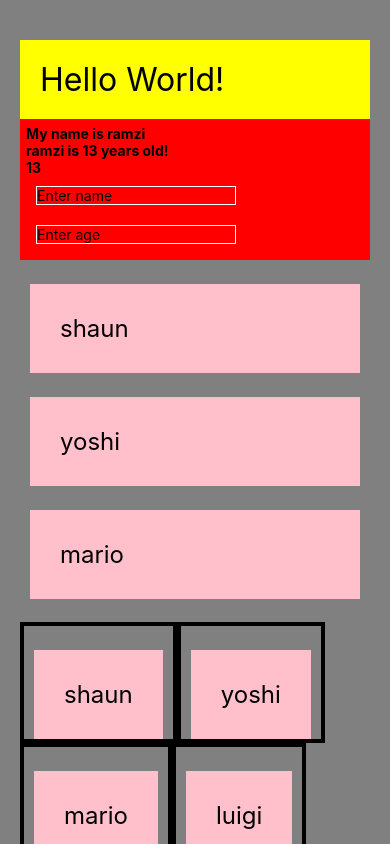
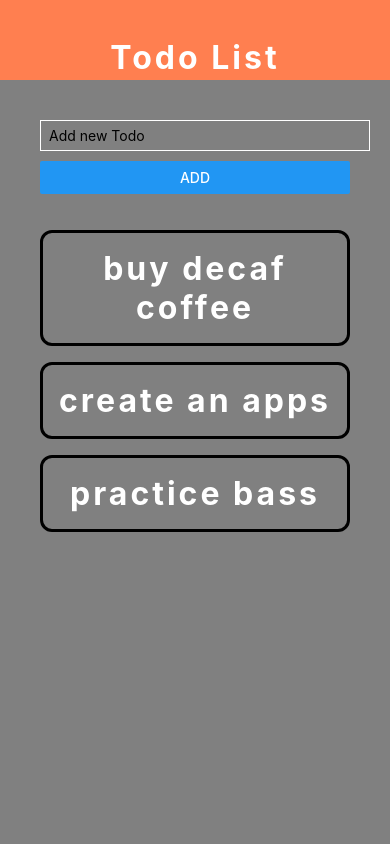
Before and after one commit to ramziosta/react-native-demo-app, a React Native app: screen / in a window 390 px wide. Built offline with nearby package versions, Linux system fonts and the light colour scheme.

Commit message:
todo app n alert

```diff
--- a/App.js
+++ b/App.js
@@ -1,4 +1,7 @@
 import React, { useState } from "react";
+import Header from "./components/Header";
+import TodoItem from './components/TodoItem';
+import Form from './components/Form'
 import {
   StyleSheet,
   Text,
@@ -7,88 +10,48 @@ import {
   TextInput,
   FlatList,
   ScrollView,
-  TouchableOpacity,
+  TouchableOpacity, Alert
 } from "react-native";
 
 export default function App() {
-  const [people, setPeople] = useState([
-    { name: "shaun", id: "1" },
-    { name: "yoshi", id: "2" },
-    { name: "mario", id: "3" },
-    { name: "luigi", id: "4" },
-    { name: "peach", id: "5" },
-    { name: "toad", id: "6" },
-    { name: "bowser", id: "7" },
+  const [todos, setTodos] = useState([
+    { text: "buy decaf coffee", key: "1" },
+    { text: "create an apps", key: "2" },
+    { text: "practice bass", key: "3" },
   ]);
-  const [name, setName] = useState("ramzi");
-  const [age, setAge] = useState(13);
+const [key, setKey] = useState(4)
+  const pressHandler =(key) => {
+    setTodos((prevTodos) => {
+    return prevTodos.filter(todo => todo.key !=key);
+    });
+  }
 
-  // const clickHandler = () => {
-  //   if (name === "ramzi") {
-  //     setName("Mojo Jojo");
-  //   } else {
-  //     setName("ramzi");
-  //   }
-  // };
+  const handleAdd =(text) => {
+    setKey(key+1);
+    if(text.length > 3){
+      setTodos((prevTodos) => {
+        return [...prevTodos, {text: text, key: key}];
+        });
+    }else{
+    //   Alert.alert("must be over 3 char longs","Please enter more info",[{ text: "ok!", onPress: () => console.log('alert closed')}
+    // ]);
+    alert("must be over 3 char longs");
+    }
 
-  const pressHandler = (id) => {
-    console.log(id);
-    //> takes the list, and rturn a new array without returning the item that is pressed according to its id
-    setPeople((prevPeople) => {
-      return prevPeople.filter(person => person.id  != id);
-    });
-  };
+  }
 
   return (
     <View style={styles.container}>
-      <View style={styles.header}>
-        <Text style={styles.headerText}>Hello World!</Text>
+      <Header />
+      <View style={styles.content}>
+        <Form handleAdd={handleAdd} />
+        <View style={styles.list}>
+          <FlatList
+            data={todos}
+            renderItem={({ item }) => <TodoItem item={item} pressHandler={pressHandler} />}
+          />
+        </View>
       </View>
-      <View style={styles.body}>
-        <Text style={styles.bodyText}>My name is {name}</Text>
-        <Text style={styles.bodyText}>
-          {name} is {age} years old!
-        </Text>
-        <Text style={styles.bodyText}>{age}</Text>
-        {/* <View style={styles.buttonContainer}>
-          <Button title="update" onPress={clickHandler} />
-        </View> */}
-        <TextInput
-          style={styles.textInput}
-          placeholder="Enter name"
-          onChangeText={(newName) => setName(newName)}
-        />
-        <TextInput
-          keyboardType="numeric"
-          style={styles.textInput}
-          placeholder="Enter age"
-          onChangeText={(newAge) => setAge(newAge)}
-        />
-      </View>
-      <ScrollView>
-        {people.map((item) => {
-          return (
-            <View key={item.id}>
-              <Text style={styles.item}>{item.name}</Text>
-            </View>
-          );
-        })}
-      </ScrollView>
-
-      <FlatList
-        numColumns={2}
-        keyExtractor={(item) => item.id}
-        data={people}
-        renderItem={({ item }) => (
-          <TouchableOpacity
-            onPress={() => pressHandler(item.id)}
-            style={styles.touchable}>
-
-            <Text style={styles.item}>{item.name}</Text>
-          </TouchableOpacity>
-        )}
-      />
-
     </View>
   );
 }
@@ -97,51 +60,11 @@ const styles = StyleSheet.create({
   container: {
     flex: 1,
     backgroundColor: "grey",
-    // alignItems: "center",
-    justifyContent: "center",
-    paddingTop: 40,
-    paddingHorizontal: 20,
   },
-  header: {
-    backgroundColor: "yellow",
-    padding: 20,
-  },
-  headerText: {
-    fontSize: 32,
-  },
-  body: {
-    backgroundColor: "red",
-    padding: 6,
-  },
-  bodyText: {
-    fontWeight: "bold",
-  },
-  buttonContainer: {
-    marginTop: 30,
-    border: "solid 3px black",
-  },
-  textInput: {
-    borderWidth: 1,
-    borderColor: "white",
-    borderStyle: "solid",
-    margin: 10,
-    width: 200,
+  content: {
+    padding: 40,
   },
   list: {
-    marginTop: 10,
-  },
-  item: {
-    flex: 1,
-    marginHorizontal: 10,
-    marginTop: 24,
-    padding: 30,
-    backgroundColor: "pink",
-
-    fontSize: 24,
-  },
-  touchable: {
-    borderColor: "black",
-    borderStyle: "solid",
-    borderWidth: 4,
+    marginTop: 20,
   },
 });
--- /dev/null
+++ b/components/Form.js
@@ -0,0 +1,36 @@
+import React, { useState } from "react";
+import { StyleSheet, TextInput, Button, View } from "react-native";
+
+export default function Form({ handleAdd}) {
+
+  const [text, setText] = useState("");
+
+  const changeHandler = (value) => {
+    setText(value);
+  };
+
+
+
+  return (
+    <View>
+      <TextInput
+        style={styles.textInput}
+        placeholder="Add new Todo"
+        onChangeText={changeHandler}
+      />
+      <Button onPress={() => handleAdd(text)} title="Add" />
+    </View>
+  );
+}
+
+const styles = StyleSheet.create({
+  textInput: {
+    borderWidth: 1,
+    borderColor: "white",
+    borderStyle: "solid",
+    marginBottom: 10,
+    paddingHorizontal: 8,
+    paddingVertical:6,
+    width: 330,
+  },
+});
--- /dev/null
+++ b/components/Header.js
@@ -0,0 +1,31 @@
+import React from "react";
+import {
+  StyleSheet,
+  Text,
+  View,
+
+} from "react-native";
+
+export default function Header() {
+    return (
+    <View style={styles.header}>
+      <Text style={styles.title}>Todo List</Text>
+    </View>
+    )
+ }
+
+
+const styles = StyleSheet.create({
+    header: {
+    height: 80,
+    backgroundColor: 'coral',
+    paddingTop: 38,
+    },
+   title:{
+    fontSize: 32,
+    color: 'white',
+    textAlign: 'center',
+    fontWeight: 'bold',
+    letterSpacing: 3,
+   }
+  });
--- /dev/null
+++ b/components/TodoItem.js
@@ -0,0 +1,32 @@
+import React from "react";
+import { StyleSheet, Text, TouchableOpacity } from "react-native";
+
+export default function TodoItem({ item, pressHandler }) {
+
+  return (
+    <TouchableOpacity
+        style={styles.touchable}
+        onPress={()=> pressHandler(item.key)}>
+      <Text style={styles.text}>{item.text}</Text>
+    </TouchableOpacity>
+  );
+}
+
+const styles = StyleSheet.create({
+ touchable: {
+    padding: 16,
+    marginTop: 16,
+    backgroundColor: "grey",
+    borderColor: 'black',
+    borderWidth:3,
+    borderRadius:12,
+    borderStyle: 'solid',
+  },
+  text: {
+    fontSize: 32,
+    color: "white",
+    textAlign: "center",
+    fontWeight: "bold",
+    letterSpacing: 3,
+  },
+});
```
Also changed, not shown: sketches/App.js (added, +147 -0 lines).
